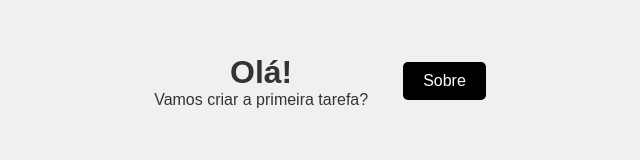
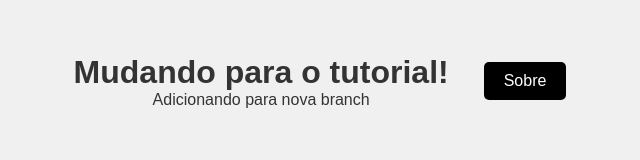
Before and after one commit to Mazzotti1/todolist, a React (Create React App) app in the folder todolist/: page / in a window 1280 px wide. Shown: the part 199-359 px from the top of the page, without its empty margins (320-960 px from the left). Built offline with nearby package versions, Linux system fonts and the light colour scheme; no server answers.

Commit message:
commit tutorial

```diff
--- a/todolist/src/pages/Main/Main.js
+++ b/todolist/src/pages/Main/Main.js
@@ -42,8 +42,8 @@ const Main = () => {
         <MainContainer >
             <ContentContainer>
                 <TextContainer>
-                    <h1>Olá!</h1>
-                    <p>Vamos criar a primeira tarefa?</p>
+                    <h1>Mudando para o tutorial!</h1>
+                    <p>Adicionando para nova branch</p>
                 </TextContainer>
                 <StyledButton onClick={handleNavigation}>
                     Sobre
```
